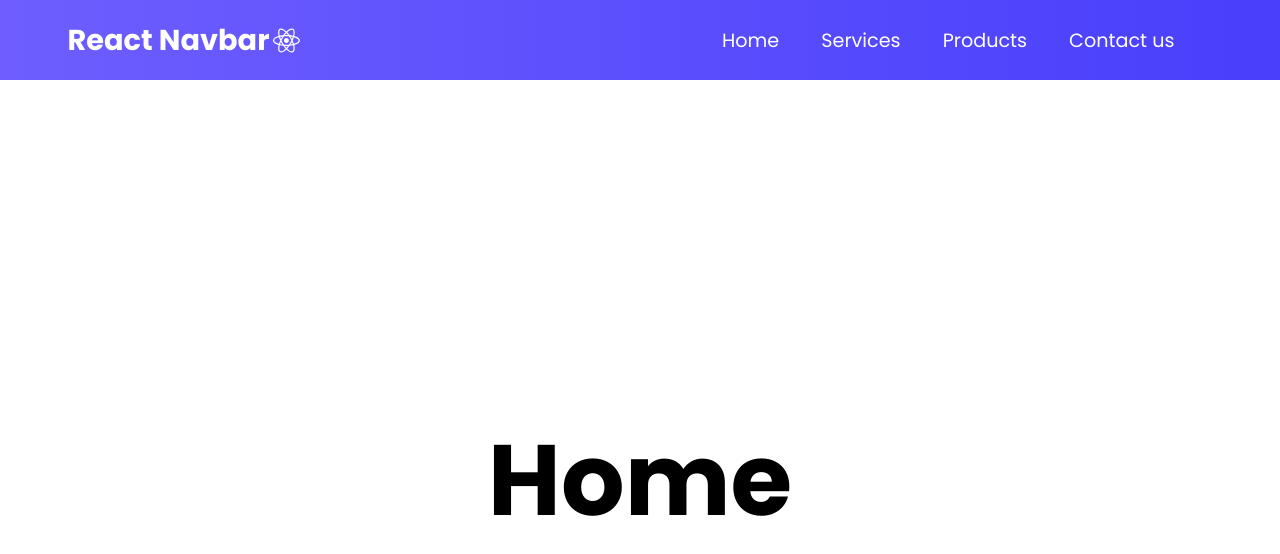
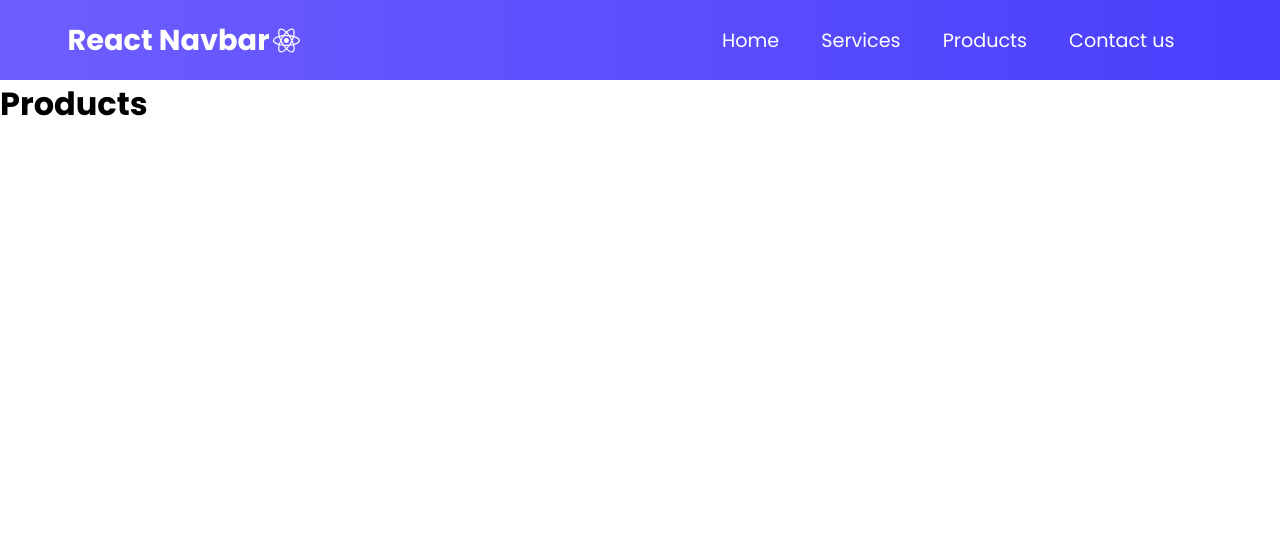
Before and after one commit to gabrielsousadev/react-navbar, a React (Create React App) app: page /products in a window 1280 px wide. Shown: the top 554 px of the page. Built offline with nearby package versions, Linux system fonts and the light colour scheme.

Commit message:
Routes app

```diff
--- a/src/App.tsx
+++ b/src/App.tsx
@@ -1,14 +1,30 @@
 import React from 'react';
 import './App.css';
 import Navbar from './components/navbar/Navbar';
-import Container from './Layout/Container';
+import {
+  BrowserRouter as Router,
+  Routes,
+  Route,
+  BrowserRouter,
+} from "react-router-dom";
+import Home from './pages/Home';
+import Contact from './pages/Contact';
+import Products from './pages/Products';
+import Services from './pages/Services';
 
 function App() {
   return (
-    <div className="App">
-      <Navbar/>
-      <Container/>
-    </div>
+    <BrowserRouter>
+      <div className="App">
+        <Navbar/>
+        <Routes>
+          <Route path="/" element={<Home/>} />
+          <Route path="/contact" element={<Contact/>} />
+          <Route path="/products" element={<Products/>} />
+          <Route path="/services" element={<Services/>} />
+        </Routes>
+      </div>
+    </BrowserRouter>
   );
 }
 
```
